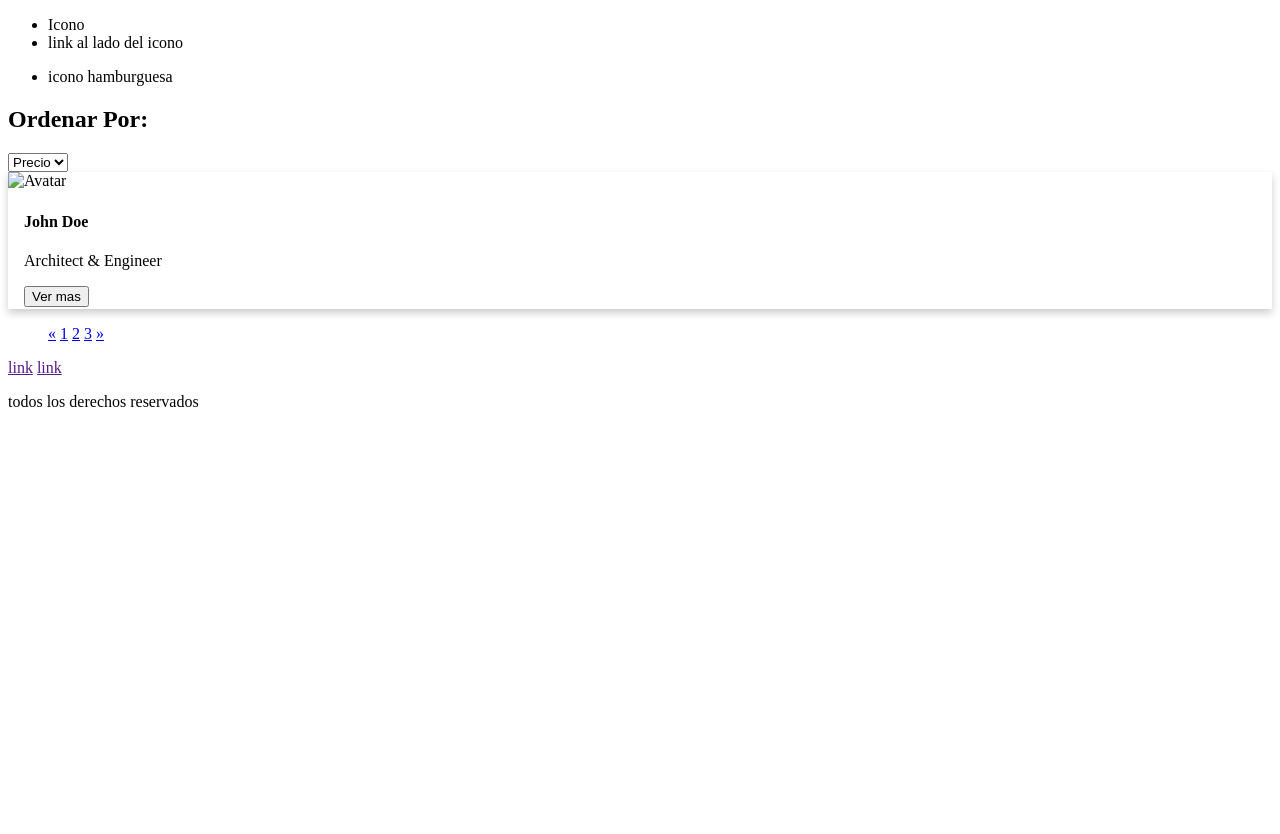
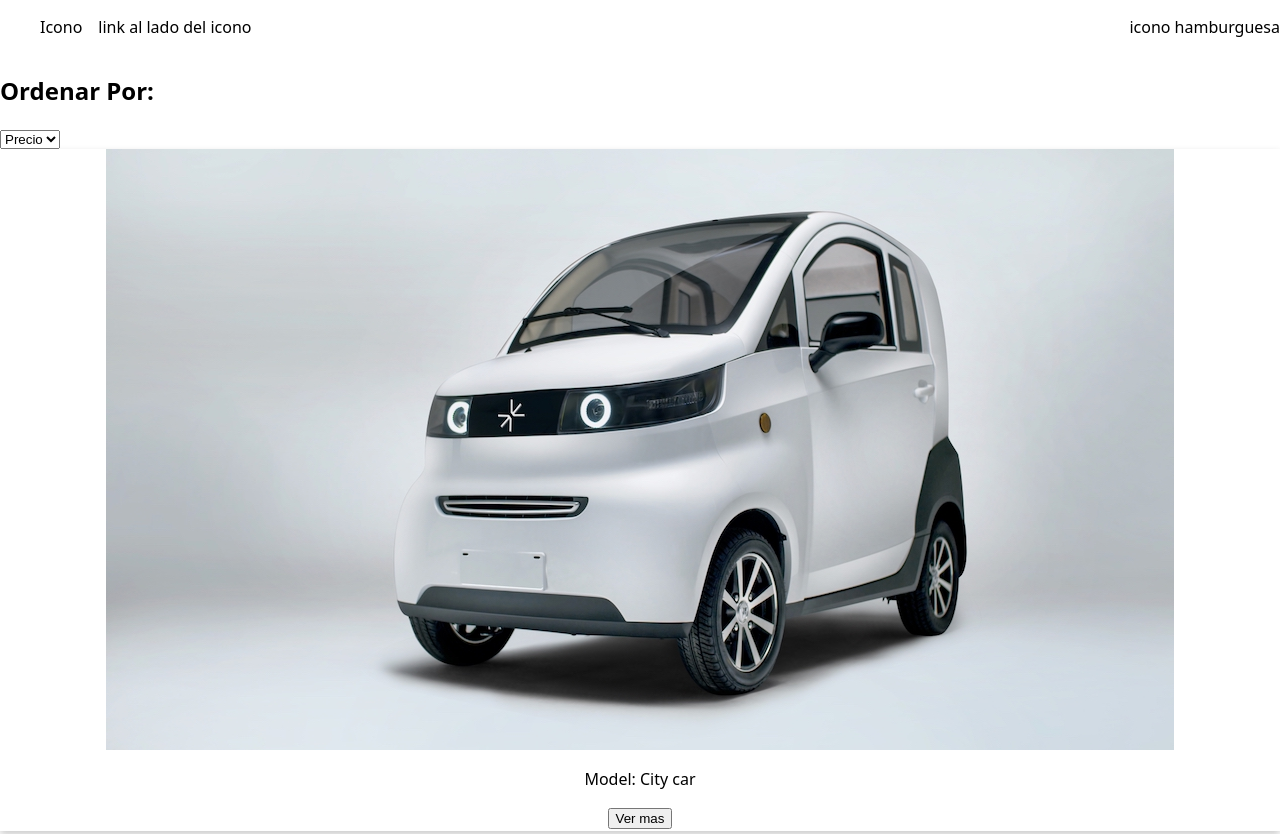
Before and after one commit to pizzadeveloper/Desafio-mediaqueries, a plain HTML site: page index.html in a window 1280 px wide. Shown: the top 834 px of the page. Before the commit the page ends 800 px from the top, so only its background shows below. Drawn offline with Linux system fonts and the light colour scheme.

Commit message:
centrado por flexbox de la nav bar y adicion de la img del tema

```diff
--- a/assets/css/styles.css
+++ b/assets/css/styles.css
@@ -1,14 +1,36 @@
+body{
+    padding: 0;
+    margin: 0;
+    font-family: system-ui, -apple-system, BlinkMacSystemFont, 'Segoe UI', Roboto, Oxygen, Ubuntu, Cantarell, 'Open Sans', 'Helvetica Neue', sans-serif;
+}
+
+.nav-bar{
+    display: flex;
+    justify-content: space-between;
+}
+
+.nav-icon{
+    display: flex;
+}
+
+ul{
+    list-style: none;
+    gap: 1rem;
+}
 .card {
-    /* Add shadows to create the "card" effect */
     box-shadow: 0 4px 8px 0 rgba(0,0,0,0.2);
     transition: 0.3s;
+    display: flex;
+    flex-direction: column;
+    justify-content: center;
+    align-items: center;
 }
 
-  /* On mouse-over, add a deeper shadow */
 .card:hover {
     box-shadow: 0 8px 16px 0 rgba(0,0,0,0.2);
 }
 
 .container {
     padding: 2px 16px;
+    text-align: center;
 }
--- a/index.html
+++ b/index.html
@@ -9,7 +9,7 @@
 <body>
     <div class="grid">
         <nav class="nav-bar">
-            <ul>
+            <ul class="nav-icon">
                 <li>Icono</li>
                 <li>link al lado del icono</li>
             </ul>
@@ -25,13 +25,13 @@
         </section>
         <main>
             <div class="card">
-                <img src="img_avatar.png" alt="Avatar" style="width:100%">
+                <img src="./assets/imgs/ark-zero-exterior-1.jpeg" alt="E-car">
                 <div class="container">
-                    <h4><b>John Doe</b></h4>
-                    <p>Architect & Engineer</p>
+                    <p>Model: City car</p>
                     <button>Ver mas</button>
                 </div>
             </div>
+            <div class="card"></div>
             <ul>
                 <a href="#">&laquo</a>
                 <a href="#">1</a>
```
Also changed, not shown: assets/imgs/ark-zero-exterior-1.jpeg (added).
